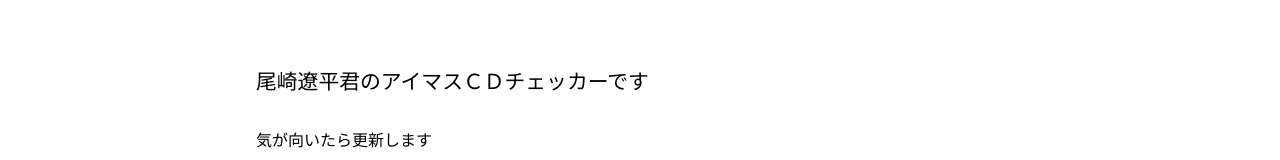
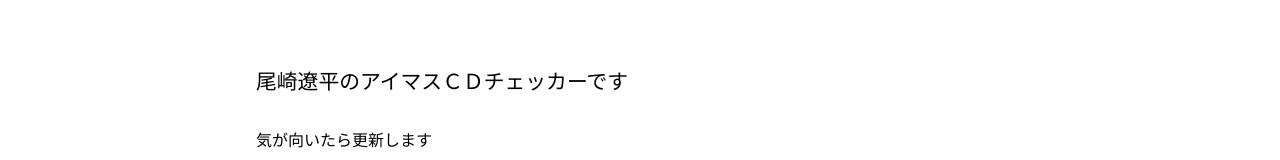
Before and after one commit to Ryochoro/JX20062, a plain HTML site: page index.html in a window 1280 px wide. Shown: the part 170-330 px from the top of the page. Drawn offline with nearby package versions, Linux system fonts and the light colour scheme; a web font is replaced by a local one.

Commit message:
Update index.html

```diff
--- a/index.html
+++ b/index.html
@@ -78,7 +78,7 @@
         <!-- contents -->
         <div class="content">
             <h1>THE iDOLM@STER</h1>
-            <h2>尾崎遼平君のアイマスＣＤチェッカーです</h2>
+            <h2>尾崎遼平のアイマスＣＤチェッカーです</h2>
             <p style="margin-bottom: 10vh;">気が向いたら更新します</p>
             <div style="text-align: center;"><img src="./assets/BookShelf.jpg" alt="本棚"></div>
             <iframe style="padding-top: 5vh;" width="560" height="315" src="https://www.youtube.com/embed/HJKqSYK_z0w" title="YouTube video player" frameborder="0" allow="accelerometer; autoplay; clipboard-write; encrypted-media; gyroscope; picture-in-picture; web-share" allowfullscreen></iframe>
```
